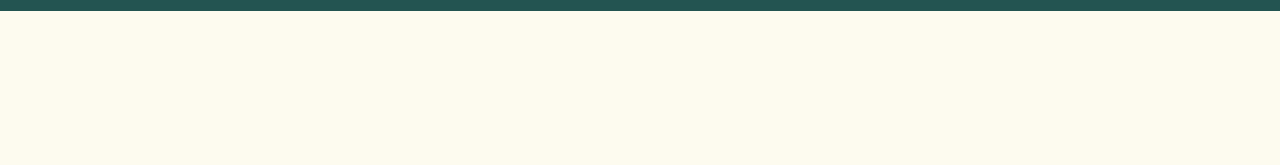
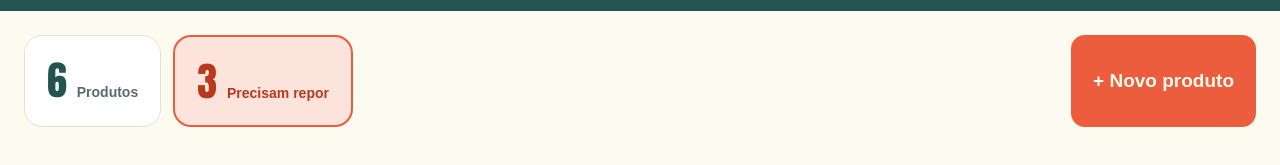
Before and after one commit to giovanniandrade025-max/API, a plain HTML site: page index.html in a window 1280 px wide. Shown: the part 55-220 px from the top of the page. Drawn offline with Linux system fonts and the light colour scheme.

Commit message:
feat: resumos e botão de novo produto

```diff
--- a/index.html
+++ b/index.html
@@ -21,7 +21,19 @@
         </nav>
       </div>
     </header>
+    <main class="conteudo">
+      <section class="resumo">
+        <div class="resumo_card">
+          <span class="resumo_numero" id="total-produtos">6</span>
+          <span class="resumo_texto">Produtos</span>
+        </div>
+        <div class="resumo_card resumo_card_alerta">
+          <span class="resumo_numero" id="total-repor">3</span>
+          <span class="resumo_texto">Precisam repor</span>
+        </div>
 
-    <div class="detalhes"></div>
+        <button class="novo_produto">+ Novo produto</button>
+      </section>
+    </main>
   </body>
 </html>
--- a/style.css
+++ b/style.css
@@ -69,3 +69,65 @@ body {
     color: var(--verde);
     font-weight: bold;
 }
+
+.conteudo {
+    max-width: 1240px;
+    padding: 24px;
+}
+
+.resumo {
+    display: flex;
+    flex-wrap: wrap;
+    gap: 12px;
+}
+
+.resumo_card {
+    padding: 14px 22px;
+    background-color: #FFFFFF;
+    border: 1px solid var(--borda);
+    border-radius: 18px;
+    display: flex;
+    align-items: baseline;
+    gap: 10px;
+}
+
+.resumo_numero {
+    font-size: 40px;
+    color: var(--verde);
+    font-family: Impact, "Arial Narrow", Arial, sans-serif;
+}
+
+.resumo_texto {
+    font-size: 14px;
+    font-weight: 600;
+    color: #5B6B68;
+}
+
+.resumo_card_alerta {
+    background-color: #FCE3DC;
+    border: 2px solid var(--laranja);
+}
+
+.resumo_card_alerta .resumo_numero,
+.resumo_card_alerta .resumo_texto {
+    color: var(--laranja-escuro);
+}
+
+.novo_produto {
+    background-color: var(--laranja);
+    border: none;
+    color: var(--creme);
+    border-radius: 14px;
+    font-family: inherit;
+    margin-left: auto;
+    display: flex;
+    align-items: center;
+    font-weight: 700;
+    font-size: 19px;
+    padding: 0 22px;
+    cursor: pointer;
+}
+
+.novo_produto:hover {
+    transform: translateY(-2px);
+}
```
Also changed, not shown: 1 other file.
